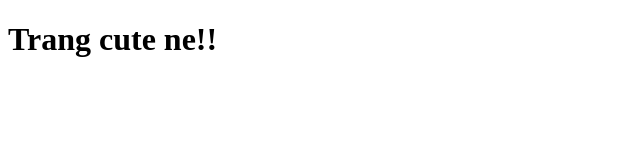
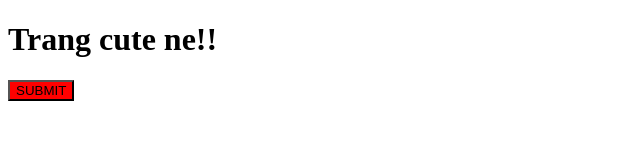
Before and after one commit to TrangVu92/Git_Trang_Vu, a plain HTML site: page index.html in a window 1280 px wide. Shown: the whole page, without its empty margins (0-640 px from the left). Drawn offline with Linux system fonts and the light colour scheme.

Commit message:
Luu het file

```diff
--- a/index.html
+++ b/index.html
@@ -6,10 +6,13 @@
     <meta http-equiv="X-UA-Compatible" content="IE=edge">
     <meta name="viewport" content="width=device-width, initial-scale=1.0">
     <title>Document</title>
+    <link rel="stylesheet" href="index1.css">
+    <link rel="stylesheet" href="index2.css">
 </head>
 
 <body>
     <h1>Trang cute ne!!</h1>
+    <button type="submit" class="btn btn-primary">SUBMIT</button>
 </body>
 
 </html>
--- /dev/null
+++ b/index1.css
@@ -0,0 +1,3 @@
+button {
+    background-color: blue;
+}
--- /dev/null
+++ b/index2.css
@@ -0,0 +1,3 @@
+button {
+    background-color: red;
+}
```
